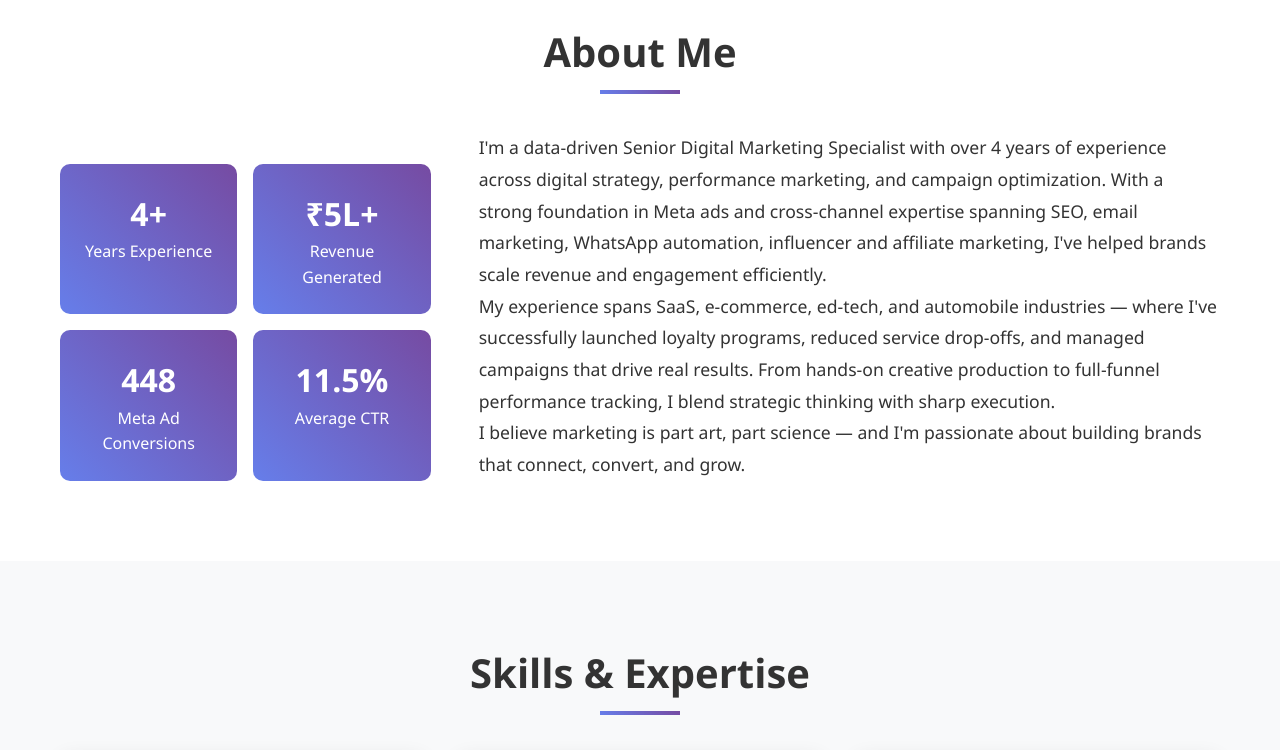
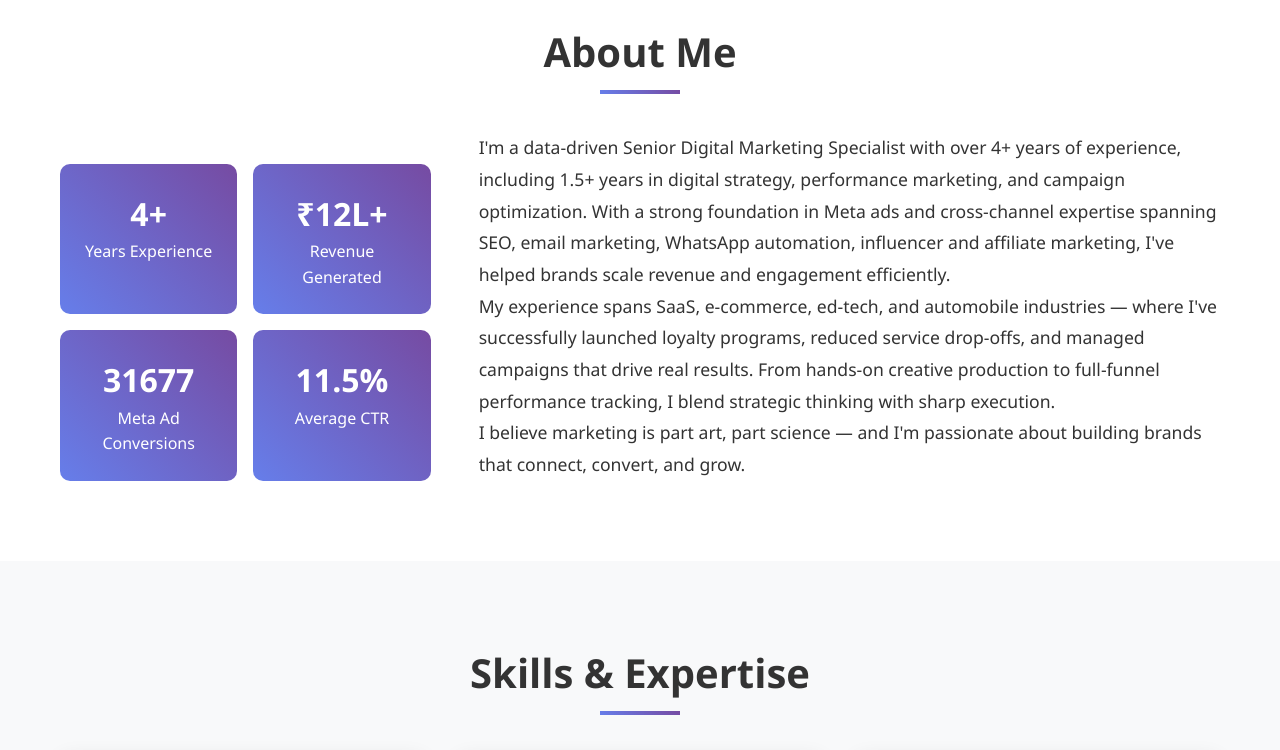
Before and after one commit to ClickCraftAnalyst/Portfolio, a plain HTML site: page index.html in a window 1280 px wide. Shown: the part 860-1610 px from the top of the page. Drawn offline with Linux system fonts and the light colour scheme.

Commit message:
Update index.html

```diff
--- a/index.html
+++ b/index.html
@@ -3,7 +3,7 @@
 <head>
     <meta charset="UTF-8">
     <meta name="viewport" content="width=device-width, initial-scale=1.0">
-    <title>Sunil Singha - Digital Marketing Specialist</title>
+    <title>A Sunil Singha - Digital Marketing Specialist</title>
     <link href="https://cdnjs.cloudflare.com/ajax/libs/font-awesome/6.0.0/css/all.min.css" rel="stylesheet">
     <style>
         * {
@@ -529,11 +529,11 @@
                         <span>Years Experience</span>
                     </div>
                     <div class="stat-item">
-                        <span class="stat-number">₹5L+</span>
+                        <span class="stat-number">₹12L+</span>
                         <span>Revenue Generated</span>
                     </div>
                     <div class="stat-item">
-                        <span class="stat-number">448</span>
+                        <span class="stat-number">31677</span>
                         <span>Meta Ad Conversions</span>
                     </div>
                     <div class="stat-item">
@@ -542,7 +542,7 @@
                     </div>
                 </div>
                 <div class="about-text">
-                    <p>I'm a data-driven Senior Digital Marketing Specialist with over 4 years of experience across digital strategy, performance marketing, and campaign optimization. With a strong foundation in Meta ads and cross-channel expertise spanning SEO, email marketing, WhatsApp automation, influencer and affiliate marketing, I've helped brands scale revenue and engagement efficiently.</p>
+                    <p>I'm a data-driven Senior Digital Marketing Specialist with over 4+ years of experience, including 1.5+ years in digital strategy, performance marketing, and campaign optimization. With a strong foundation in Meta ads and cross-channel expertise spanning SEO, email marketing, WhatsApp automation, influencer and affiliate marketing, I've helped brands scale revenue and engagement efficiently.</p>
 
                     <p>My experience spans SaaS, e-commerce, ed-tech, and automobile industries — where I've successfully launched loyalty programs, reduced service drop-offs, and managed campaigns that drive real results. From hands-on creative production to full-funnel performance tracking, I blend strategic thinking with sharp execution.</p>
 
@@ -607,7 +607,7 @@
                     <ul class="achievements">
                         <li>Lead digital strategy and execution across paid ads (Meta, Google) with focus on performance marketing</li>
                         <li>Drive targeted user acquisition and funnel optimization for online communication skills programs</li>
-                        <li>Delivered 448 conversions via Meta Ads with 11.5% CTR and ₹9.22 CPC</li>
+                        <li>Delivered 448 conversions via Meta Ads with 11.5% CTR and ₹9.22 CPC, running high-ROAS campaigns (up to 33x) </li>
                         <li>Enhanced campaign effectiveness through A/B testing and retargeting strategies</li>
                     </ul>
                 </div>
```
